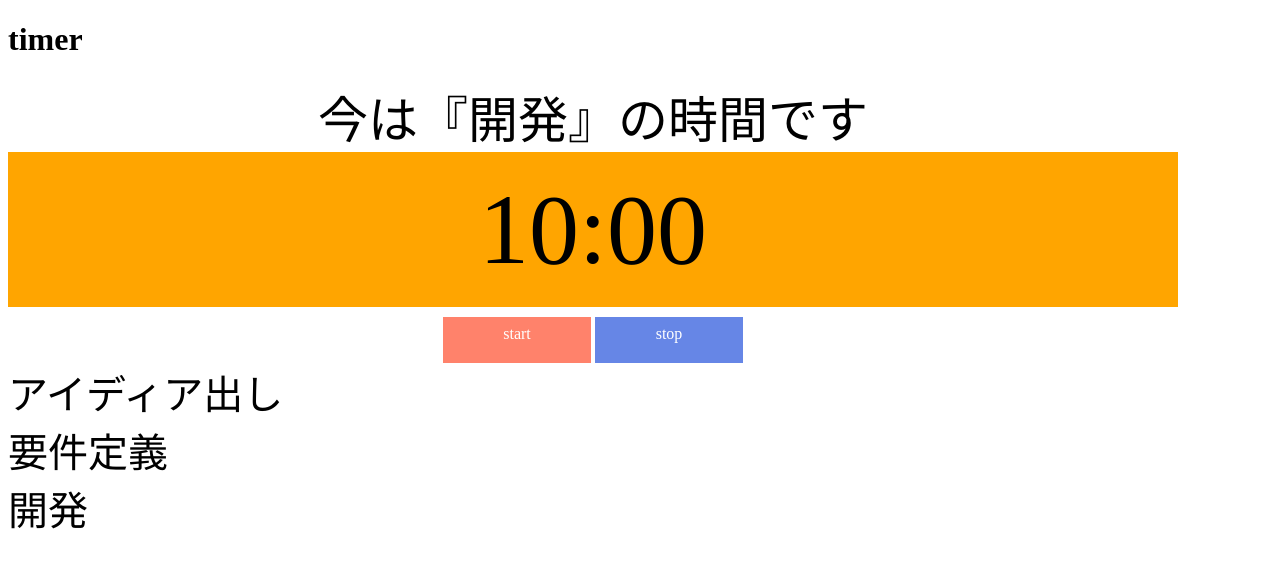
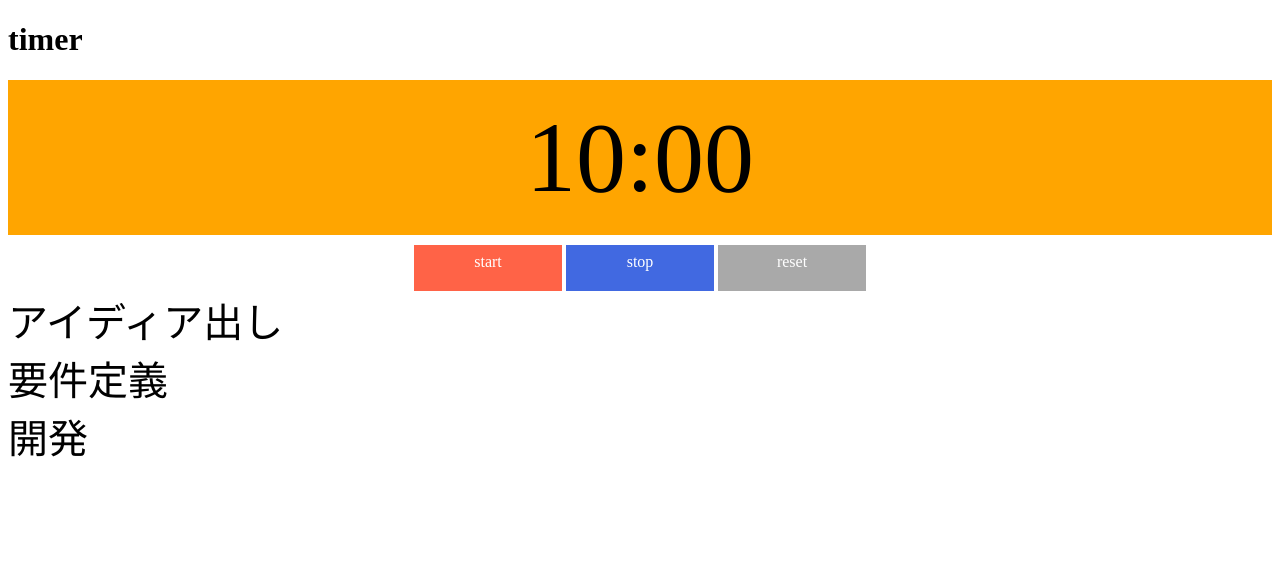
Before and after one commit to hikariyamasaki/timer, a plain HTML site: page view.html in a window 1280 px wide. Drawn offline with Linux system fonts and the light colour scheme.

Commit message:
resetボタン追加

```diff
--- a/01_stylesheet.css
+++ b/01_stylesheet.css
@@ -11,7 +11,7 @@ li {
 }
 
 .contents {
-  width: 1170px;
+  width: 100%;
 }
 
 .time {
@@ -41,6 +41,7 @@ li {
   height: 30px;
   background-color: #ff6347;
   color: white;
+  opacity: 1.0;
 }
 
 .stop {
@@ -48,8 +49,17 @@ li {
   height: 30px;
   background-color: #4169e1;
   color: white;
+  opacity: 1.0;
+}
+
+.reset {
+  width: 100px;
+  height: 30px;
+  background-color: #a9a9a9;
+  color: white;
+  opacity: 1.0;
 }
 
 .btn:hover {
-  opacity: 1;
+  opacity: 0.5;
 }
--- a/view.html
+++ b/view.html
@@ -9,13 +9,14 @@
 <body>
   <h1>timer</h1>
   <div class="contents">
-    <div class="title">
+    <!-- <div class="title">
       今は&#12302;開発&#12303;の時間です
-    </div>
+    </div> -->
     <div class="time" id="timeview">10:00</div>
     <div class="btn-wrapper">
       <a class="btn start" onclick="startTimer()">start</a>
       <a class="btn stop" onclick="stopTimer()">stop</a>
+      <a class="btn reset" onclick="resetTimer()">reset</a>
     </div>
     <div class="to_do_list">
       <div class="list one">アイディア出し</div>
```
